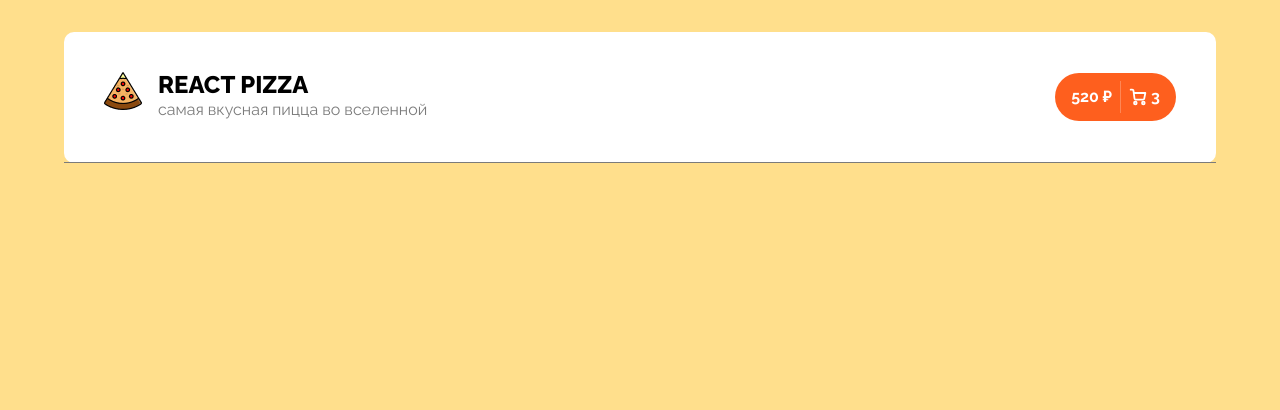
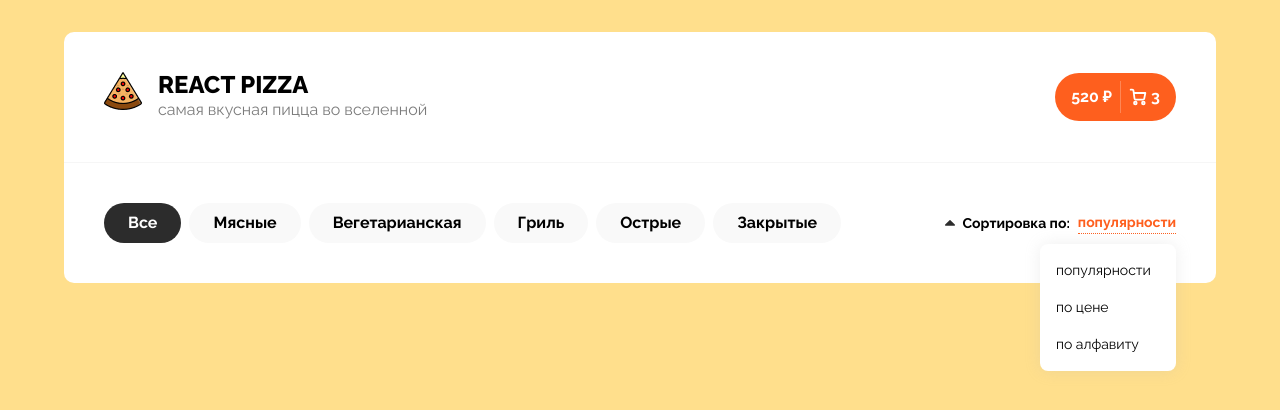
Before and after one commit to beckyuldashev/react-pizza, a React (Create React App) app: page / in a window 1280 px wide. Shown: the top 410 px of the page. Built offline with nearby package versions, Linux system fonts and the light colour scheme.

Commit message:
add filters markup

```diff
--- a/src/App.js
+++ b/src/App.js
@@ -1,9 +1,11 @@
 import Header from "./components/Header/Header";
+import Home from "./pages/Home/Home";
 
 function App() {
   return (
     <div className="app">
       <Header/>
+      <Home/>
     </div>
   );
 }
--- /dev/null
+++ b/src/components/Categories/Categories.jsx
@@ -0,0 +1,28 @@
+import cl from "./Categories.module.css";
+
+const Categories = () => {
+  return (
+    <ul className={cl.categories}>
+      <li className={cl.item}>
+        <button className={cl.btn + " " + cl.active}>Все</button>
+      </li>
+      <li className={cl.item}>
+        <button className={cl.btn}>Мясные</button>
+      </li>
+      <li className={cl.item}>
+        <button className={cl.btn}>Вегетарианская</button>
+      </li>
+      <li className={cl.item}>
+        <button className={cl.btn}>Гриль</button>
+      </li>
+      <li className={cl.item}>
+        <button className={cl.btn}>Острые</button>
+      </li>
+      <li className={cl.item}>
+        <button className={cl.btn}>Закрытые</button>
+      </li>
+    </ul>
+  );
+};
+
+export default Categories;
--- /dev/null
+++ b/src/components/Categories/Categories.module.css
@@ -0,0 +1,24 @@
+.categories {
+  display: flex;
+  column-gap: .5rem;
+}
+
+.btn {
+  border-radius: 1.875rem;
+  font-weight: var(--fw-bold);
+  padding: .5rem 1.5rem;
+  background-color: var(--clr-neutral-200);
+  border: none;
+  cursor: pointer;
+  transition: .2s ease-in-out;
+}
+
+.btn:hover{
+  background-color: var(--clr-neutral-700);
+  color: var(--clr-neutral-100);
+}
+
+.active {
+  background-color: var(--clr-neutral-700);
+  color: var(--clr-neutral-100);
+}
--- /dev/null
+++ b/src/components/Filters/Filters.jsx
@@ -0,0 +1,15 @@
+import Categories from "../Categories/Categories";
+import Sort from "../Sort/Sort";
+
+import cl from "./Filters.module.css";
+
+const Filters = () => {
+  return (
+    <div className={cl.filters}>
+      <Categories />
+      <Sort />
+    </div>
+  );
+};
+
+export default Filters;
--- /dev/null
+++ b/src/components/Filters/Filters.module.css
@@ -0,0 +1,4 @@
+.filters {
+  display: flex;
+  justify-content: space-between;
+}
--- a/src/components/Header/Header.module.css
+++ b/src/components/Header/Header.module.css
@@ -3,7 +3,7 @@
   justify-content: space-between;
   align-items: center;
   padding: 2.5rem;
-  border-bottom: 1px solid var(--clr-neutral-600)
+  border-bottom: 1px solid var(--clr-neutral-150)
 }
 
 .logo {
@@ -32,6 +32,7 @@
   padding: .5rem 1rem;
   border-radius: 1.875rem;
   border: none;
+  cursor: pointer;
 }
 
 .divider {
--- /dev/null
+++ b/src/components/Sort/Sort.jsx
@@ -0,0 +1,29 @@
+import cl from "./Sort.module.css";
+
+const Sort = () => {
+  return (
+    <div className={cl.sort}>
+      <svg
+        xmlns="http://www.w3.org/2000/svg"
+        width="10"
+        height="6"
+        viewBox="0 0 10 6"
+        fill="none"
+      >
+        <path
+          d="M10 5C10 5.16927 9.93815 5.31576 9.81445 5.43945C9.69075 5.56315 9.54427 5.625 9.375 5.625H0.625C0.455729 5.625 0.309245 5.56315 0.185547 5.43945C0.061849 5.31576 0 5.16927 0 5C0 4.83073 0.061849 4.68424 0.185547 4.56055L4.56055 0.185547C4.68424 0.061849 4.83073 0 5 0C5.16927 0 5.31576 0.061849 5.43945 0.185547L9.81445 4.56055C9.93815 4.68424 10 4.83073 10 5Z"
+          fill="#2C2C2C"
+        />
+      </svg>
+      <span>Сортировка по:</span>
+      <span className={cl.picked}>популярности</span>
+      <ul className={`${cl.list} ${cl.active}`}>
+        <li className={cl.item + " " + cl.active}>популярности</li>
+        <li className={cl.item}>по цене</li>
+        <li className={cl.item}>по алфавиту</li>
+      </ul>
+    </div>
+  );
+};
+
+export default Sort;
--- /dev/null
+++ b/src/components/Sort/Sort.module.css
@@ -0,0 +1,43 @@
+.sort {
+  display: flex;
+  align-items: center;
+  column-gap: .5rem;
+  position: relative;
+  font-size: var(--fz-300);
+  font-weight: var(--fw-bold);
+}
+
+.picked {
+  color: var(--clr-primary-200);
+  border-block-end: 1px dotted var(--clr-primary-200);
+  cursor: pointer;
+}
+
+.list {
+  display: none;
+  position: absolute;
+  bottom: -8rem;
+  right: 0;
+  background-color: var(--clr-neutral-100);
+  border-radius: .5rem;
+  box-shadow: 0px 0px 16px 0px rgba(174, 174, 174, 0.2);
+  width: 8.5rem;
+  padding-block: .5rem;
+}
+
+.item {
+  cursor: pointer;
+  font-weight: var(--fw-norm);
+  transition: .3s ease-in-out;
+  padding: .5rem 1rem;
+}
+
+.item:hover {
+  background-color: var(--clr-neutral-150);
+  color: var(--clr-primary-200);
+  font-weight: var(--fw-bold);
+}
+
+.active {
+  display: block;
+}
--- a/src/index.css
+++ b/src/index.css
@@ -2,6 +2,7 @@
   --clr-primary-100:#FFDF8C;
   --clr-primary-200:#FE5F1E;
   --clr-neutral-100:#FFF;
+  --clr-neutral-150: #F6F6F6;
   --clr-neutral-200:#F9F9F9;
   --clr-neutral-300: rgba(255, 255, 255, 0.25);
   --clr-neutral-600:#7B7B7B;
@@ -47,6 +48,8 @@ figure, blockquote, dl, dd {
 ul,
 ol {
   list-style: none;
+  padding: 0;
+  margin: 0;
 }
 
 /* Set core body defaults */
--- /dev/null
+++ b/src/pages/Home/Home.jsx
@@ -0,0 +1,13 @@
+import Filters from "../../components/Filters/Filters";
+
+import cl from "./Home.module.css";
+
+const Home = () => {
+  return (
+    <main className={cl.main}>
+      <Filters />
+    </main>
+  );
+};
+
+export default Home;
--- /dev/null
+++ b/src/pages/Home/Home.module.css
@@ -0,0 +1,3 @@
+.main {
+  padding: 2.5rem;
+}
```
